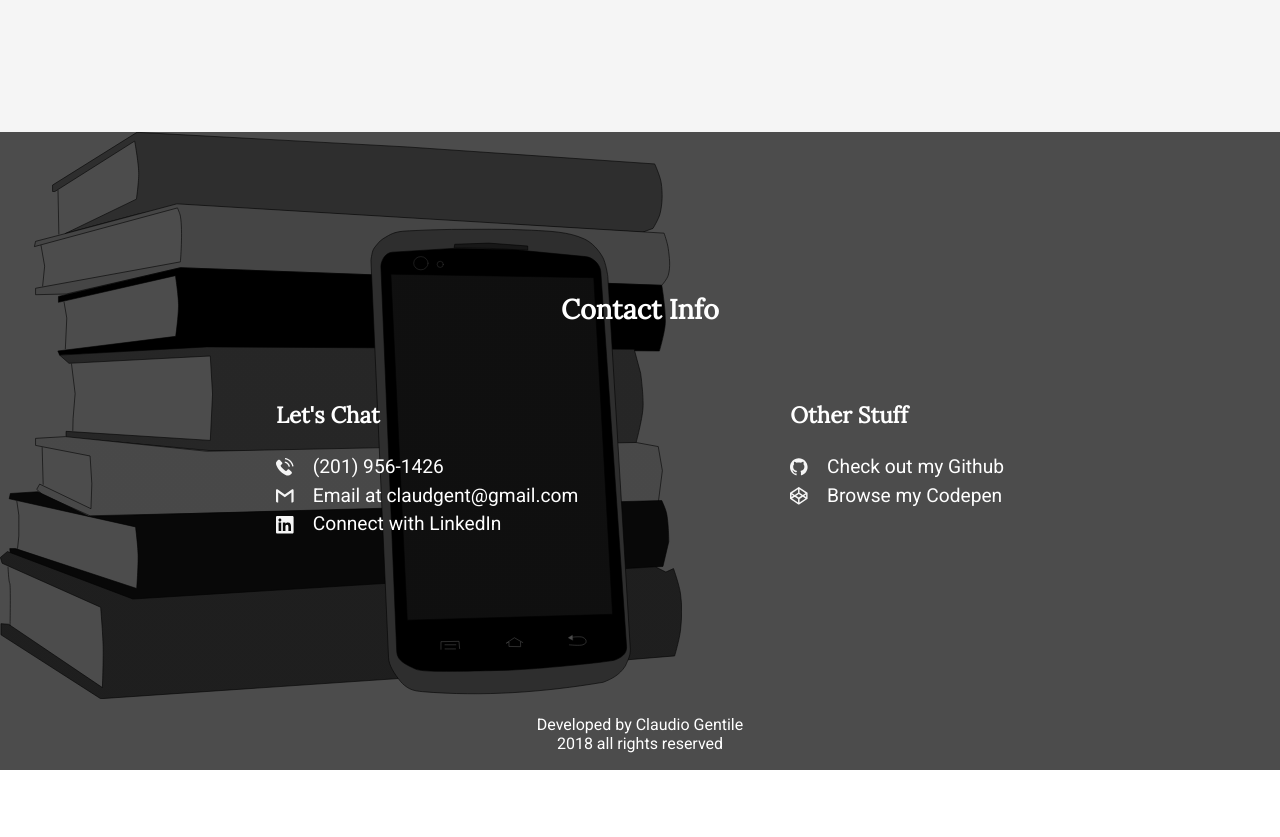
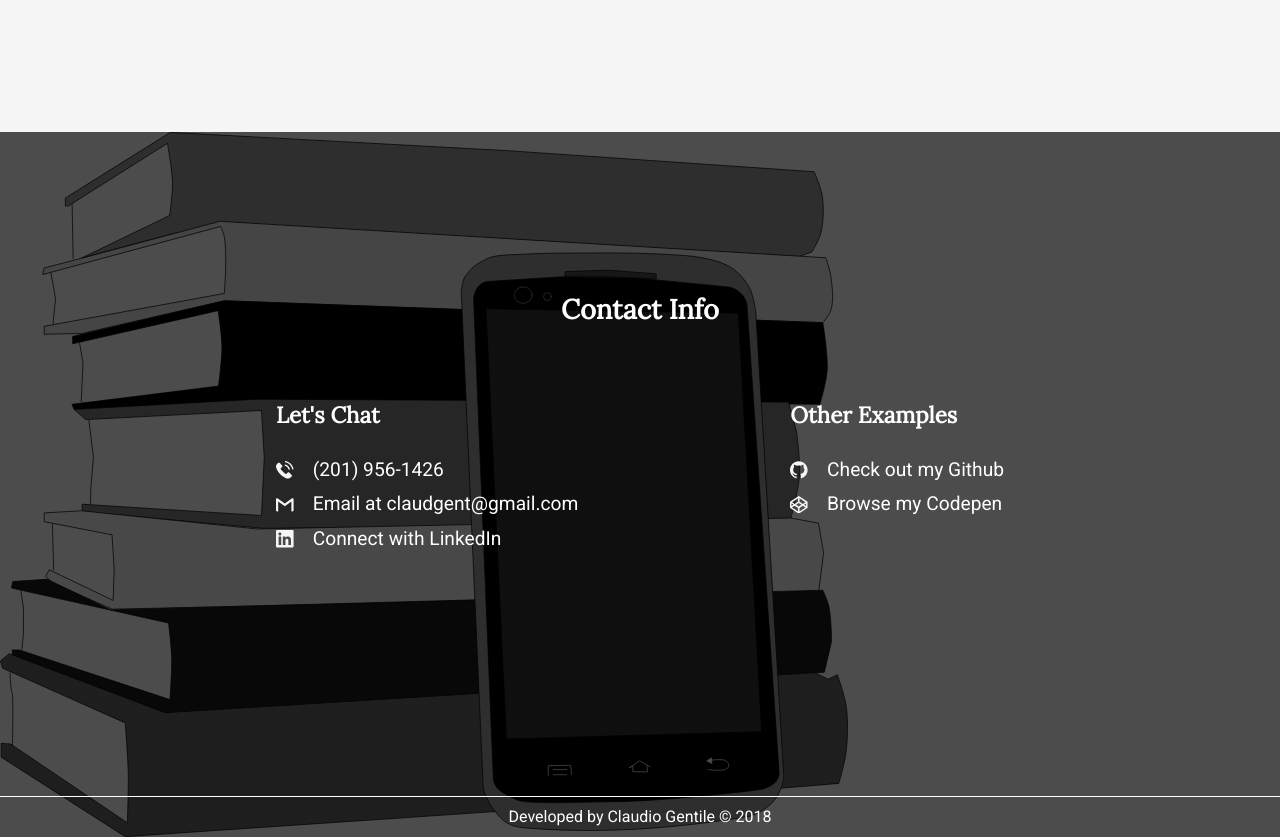
Before and after one commit to claudgent/portfolio-site, a website: page index.html in a window 1280 px wide. Shown: the part 3440-4277 px from the top of the page. Before the commit the page ends 4210 px from the top, so only its background shows below. Drawn offline with nearby package versions, Linux system fonts and the light colour scheme.

Commit message:
changed head content order, made footer transparent

```diff
--- a/css/style.css
+++ b/css/style.css
@@ -130,11 +130,14 @@ header {
   font-size: 1.5em;
 }
 
-#top-border{
+.border {
   border-bottom: solid 1px white;
   content: "";
+  width: 100%;
+}
+
+#top-border {
   transform: scaleX(0);
-  width: 100%;
 }
 
 .grow-border {
@@ -378,7 +381,7 @@ header {
 
 /* =======================CONTACT INFO======================== */
 
-#contact {
+.contact-footer-bg {
   align-items: center;
   background: linear-gradient( rgba(0, 0, 0, 0.7), rgba(0, 0, 0, 0.7) ), url('../img/phone.svg');
   background-size: contain;
@@ -386,6 +389,7 @@ header {
   background-attachment: fixed;
   background-repeat: no-repeat;
   color: white;
+  padding-bottom: 0;
   text-align: center;
 }
 
@@ -393,10 +397,11 @@ header {
   display: flex;
   justify-content: space-evenly;
   flex-direction: column;
+  margin-bottom: 10vh;
   text-align: justify;
 }
 
-.contact-container h3 {
+.contact-footer-bg h3 {
   margin: 3vh 0;
 }
 
@@ -406,7 +411,7 @@ header {
 
 .links-list a {
   align-items: center;
-  line-height: 1.5em;
+  line-height: 1.8em;
   display: inline-flex;
   color: white;
   text-decoration: none;
@@ -415,23 +420,18 @@ header {
 svg {
   fill: whitesmoke;
   margin-right: 1em;
-  height:1.1rem;
-  width:1.1rem;
+  height: 1.1rem;
+  width: 1.1rem;
 }
 
 /* =========================================================== */
 
 /* =======================FOOTER STYLES======================= */
 
-
-footer {
-  background:rgba(0, 0, 0, 0.7);
+footer span {
   color: white;
-  display: flex;
-  flex-direction: column;
-  line-height: 1.2rem;
-  padding: 2vh 4vw;
-
+  line-height: 2.5rem;
+  margin: 10px;
 }
 
 /* =========================================================== */
@@ -482,6 +482,10 @@ footer {
     #about p {
       margin: 0 auto;
       max-width: 500px;
+    }
+
+    .contact-footer-bg {
+      text-align: center;
     }
 
     .contact-container {
--- a/index.html
+++ b/index.html
@@ -1,9 +1,11 @@
 <!DOCTYPE html>
 <html lang="en">
   <head>
-    <title>Claudio Gentile</title>
+    <title>Claudio Gentile - Web Developer</title>
     <meta charset="UTF-8">
     <meta name="viewport" content="width=device-width, initial-scale=1">
+    <meta name="msapplication-TileColor" content="#da532c">
+    <meta name="theme-color" content="#ffffff">
     <link href="css/style.min.css" rel="stylesheet">
     <link href="https://fonts.googleapis.com/css?family=Lora|Roboto" rel="stylesheet">
     <link rel="apple-touch-icon" sizes="180x180" href="favicon/apple-touch-icon.png">
@@ -11,8 +13,6 @@
     <link rel="icon" type="image/png" sizes="16x16" href="favicon/favicon-16x16.png">
     <link rel="manifest" href="favicon/site.webmanifest">
     <link rel="mask-icon" href="favicon/safari-pinned-tab.svg" color="#5bbad5">
-    <meta name="msapplication-TileColor" content="#da532c">
-    <meta name="theme-color" content="#ffffff">
   </head>
   <body>
     <div class="bg-container">
@@ -42,7 +42,7 @@
             </nav>
         </header>
 
-        <div id="top-border" class="grow-border"></div>
+        <div id="top-border" class="border grow-border"></div>
         <section class="big-img-intro">
           <h1 class="animate">Web Developer</h1>
           <p class="animate">Impedit, similique atque dicta provident sed reiciendis explicabo distinctio a repellendus, nulla aliquam. Cupiditate!</p>
@@ -90,8 +90,8 @@
           </div>
         </div>
       </section>
-
-      <section class="container" id="contact">
+      <div class="contact-footer-bg">
+        <section id="contact" class="container">
             <h2>Contact Info</h2>
           <div class="contact-container">
               <div class="info">
@@ -102,22 +102,24 @@
                   <li><a href="https://www.linkedin.com/in/claudgent/"><svg aria-labelledby="simpleicons-linkedin-icon" role="img" viewBox="0 0 24 24" xmlns="http://www.w3.org/2000/svg"><title id="simpleicons-linkedin-icon">LinkedIn icon</title><path d="M20.447 20.452h-3.554v-5.569c0-1.328-.027-3.037-1.852-3.037-1.853 0-2.136 1.445-2.136 2.939v5.667H9.351V9h3.414v1.561h.046c.477-.9 1.637-1.85 3.37-1.85 3.601 0 4.267 2.37 4.267 5.455v6.286zM5.337 7.433c-1.144 0-2.063-.926-2.063-2.065 0-1.138.92-2.063 2.063-2.063 1.14 0 2.064.925 2.064 2.063 0 1.139-.925 2.065-2.064 2.065zm1.782 13.019H3.555V9h3.564v11.452zM22.225 0H1.771C.792 0 0 .774 0 1.729v20.542C0 23.227.792 24 1.771 24h20.451C23.2 24 24 23.227 24 22.271V1.729C24 .774 23.2 0 22.222 0h.003z"/></svg>Connect with LinkedIn</a></li>
                 </ul>
               </div>
+
               <div class="stuff">
-            <h3>Other Stuff</h3>
+                <h3>Other Examples</h3>
                 <ul class="links-list">
                   <li> <a href="https://www.github.com/claudgent"><svg aria-labelledby="simpleicons-github-icon" role="img" viewBox="0 0 24 24" xmlns="http://www.w3.org/2000/svg"><title id="simpleicons-github-icon">GitHub icon</title><path d="M12 .297c-6.63 0-12 5.373-12 12 0 5.303 3.438 9.8 8.205 11.385.6.113.82-.258.82-.577 0-.285-.01-1.04-.015-2.04-3.338.724-4.042-1.61-4.042-1.61C4.422 18.07 3.633 17.7 3.633 17.7c-1.087-.744.084-.729.084-.729 1.205.084 1.838 1.236 1.838 1.236 1.07 1.835 2.809 1.305 3.495.998.108-.776.417-1.305.76-1.605-2.665-.3-5.466-1.332-5.466-5.93 0-1.31.465-2.38 1.235-3.22-.135-.303-.54-1.523.105-3.176 0 0 1.005-.322 3.3 1.23.96-.267 1.98-.399 3-.405 1.02.006 2.04.138 3 .405 2.28-1.552 3.285-1.23 3.285-1.23.645 1.653.24 2.873.12 3.176.765.84 1.23 1.91 1.23 3.22 0 4.61-2.805 5.625-5.475 5.92.42.36.81 1.096.81 2.22 0 1.606-.015 2.896-.015 3.286 0 .315.21.69.825.57C20.565 22.092 24 17.592 24 12.297c0-6.627-5.373-12-12-12"/></svg>Check out my Github</a></li>
                   <li> <a href="https://codepen.io/claudgent"><svg aria-labelledby="simpleicons-codepen-icon" role="img" viewBox="0 0 24 24" xmlns="http://www.w3.org/2000/svg"><title id="simpleicons-codepen-icon">CodePen icon</title><path d="M24 8.182l-.018-.087-.017-.05c-.01-.024-.018-.05-.03-.075-.003-.018-.015-.034-.02-.05l-.035-.067-.03-.05-.044-.06-.046-.045-.06-.045-.046-.03-.06-.044-.044-.04-.015-.02L12.58.19c-.347-.232-.796-.232-1.142 0L.453 7.502l-.015.015-.044.035-.06.05-.038.04-.05.056-.037.045-.05.06c-.02.017-.03.03-.03.046l-.05.06-.02.06c-.02.01-.02.04-.03.07l-.01.05C0 8.12 0 8.15 0 8.18v7.497c0 .044.003.09.01.135l.01.046c.005.03.01.06.02.086l.015.05c.01.027.016.053.027.075l.022.05c0 .01.015.04.03.06l.03.04c.015.01.03.04.045.06l.03.04.04.04c.01.013.01.03.03.03l.06.042.04.03.01.014 10.97 7.33c.164.12.375.163.57.163s.39-.06.57-.18l10.99-7.28.014-.01.046-.037.06-.043.048-.036.052-.058.033-.045.04-.06.03-.05.03-.07.016-.052.03-.077.015-.045.03-.08v-7.5c0-.05 0-.095-.016-.14l-.014-.045.044.003zm-11.99 6.28l-3.65-2.44 3.65-2.442 3.65 2.44-3.65 2.44zm-1.034-6.674l-4.473 2.99L2.89 8.362l8.086-5.39V7.79zm-6.33 4.233l-2.582 1.73V10.3l2.582 1.726zm1.857 1.25l4.473 2.99v4.82L2.89 15.69l3.618-2.417v-.004zm6.537 2.99l4.474-2.98 3.613 2.42-8.087 5.39v-4.82zm6.33-4.23l2.583-1.72v3.456l-2.583-1.73zm-1.855-1.24L13.042 7.8V2.97l8.085 5.39-3.612 2.415v.003z"/></svg>Browse my Codepen</a></li>
                 </ul>
               </div>
           </div>
+
         </section>
+        <footer>
+          <div class="border"></div>
+          <span>Developed by Claudio Gentile &copy 2018</span>
+        </footer>
+      </div>
 
     </main>
-    <div class="border-line"></div>
-    <footer>
-      <span>Developed by Claudio Gentile</span>
-      <span>2018 all rights reserved  </span>
-    </footer>
     <!-- jQuery -->
     <script src="https://code.jquery.com/jquery-3.3.1.min.js" integrity="sha256-FgpCb/KJQlLNfOu91ta32o/NMZxltwRo8QtmkMRdAu8=" crossorigin="anonymous"></script>
     <!-- Ease Plugin -->
```
Also changed, not shown: css/style.min.css. Lines whose indentation alone changed are shown as unchanged.
